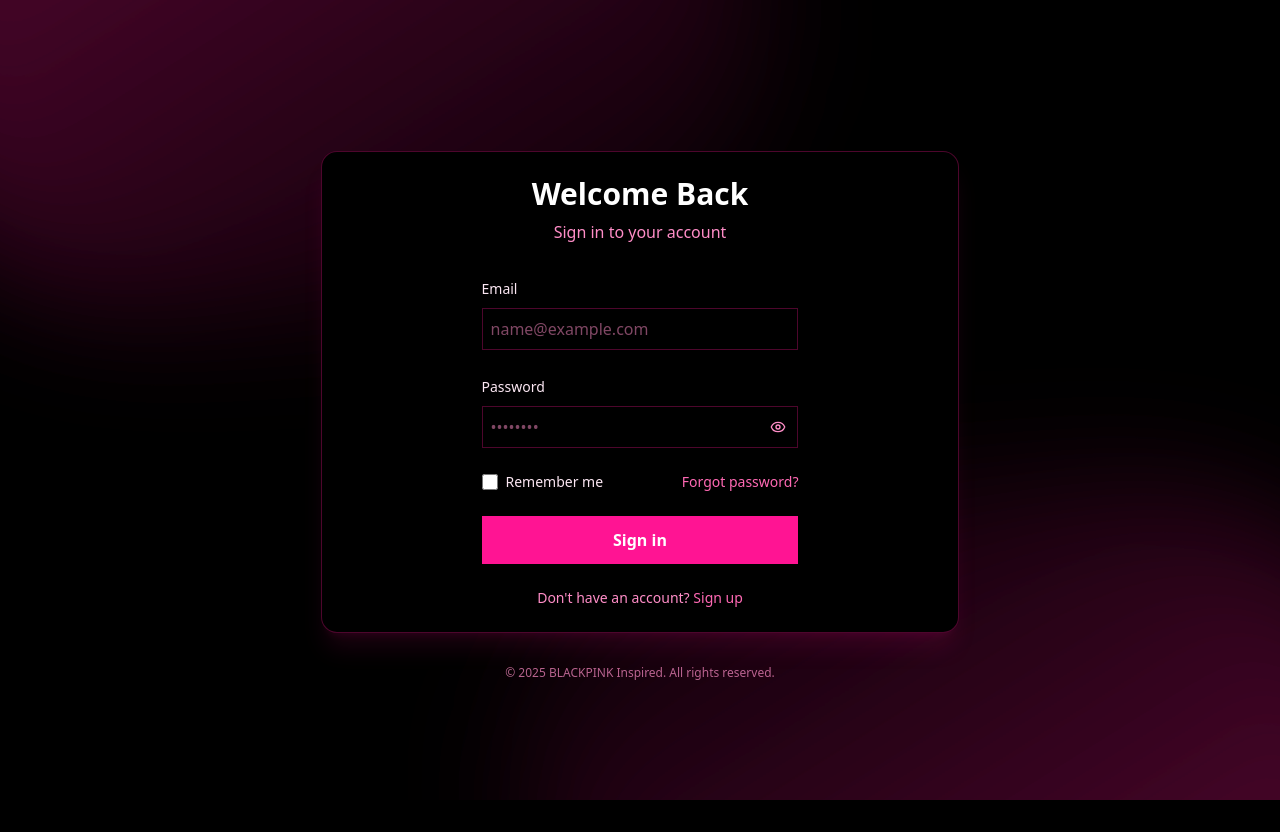
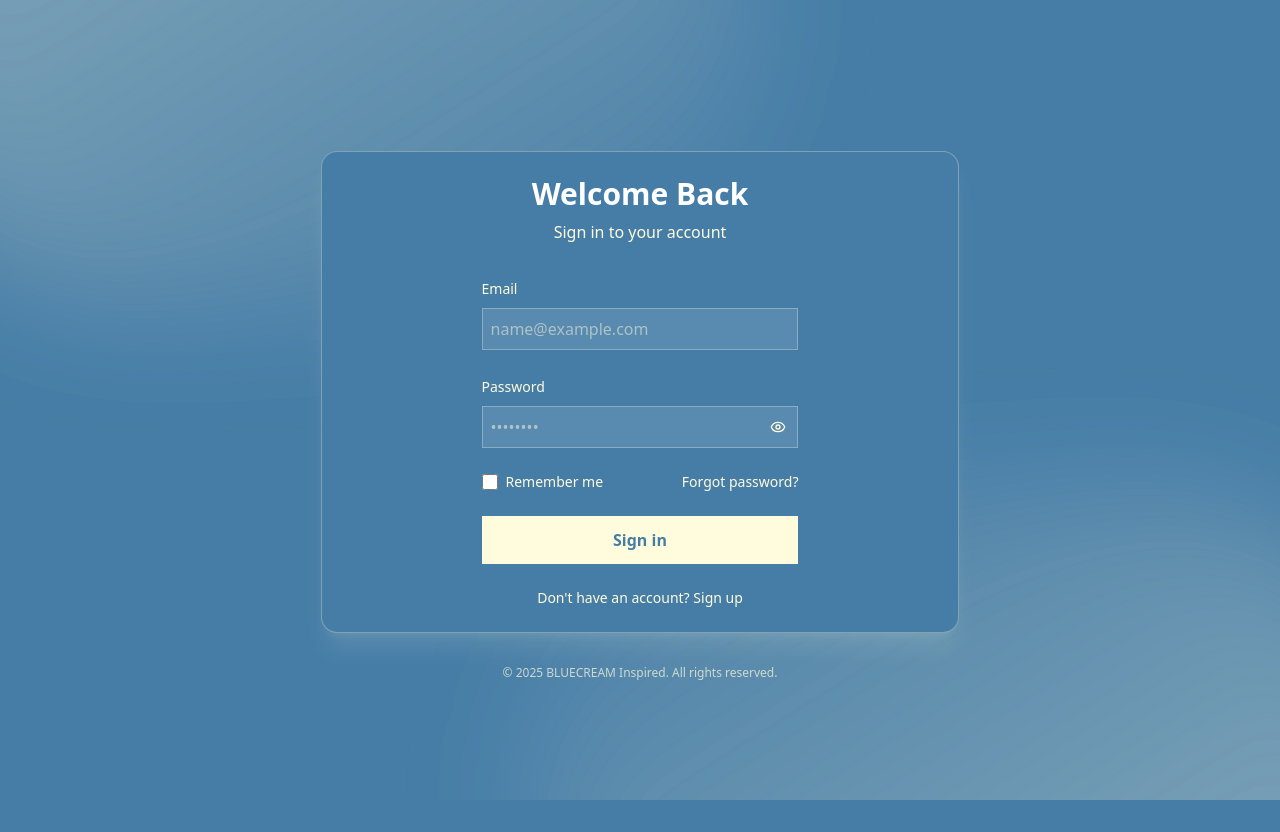
Before and after one commit to HungRed1303/Web_Library_CNPM, a React (Vite) app in the folder src/Front-end/: page /login in a window 1280 px wide. Built offline with nearby package versions, Linux system fonts and the light colour scheme.

Commit message:
fix color

```diff
--- a/src/Front-end/src/components/LoginForm.tsx
+++ b/src/Front-end/src/components/LoginForm.tsx
@@ -46,22 +46,22 @@ const handleLoginSuccess = (role) => {
   }
 
 return (
-    <div className="min-h-screen bg-black flex items-center justify-center p-4">
+  <div className="min-h-screen bg-[#467DA7] flex items-center justify-center p-4">
     <div className="absolute inset-0 overflow-hidden">
-        <div className="absolute -top-[30%] -left-[10%] w-[70%] h-[70%] rounded-full bg-gradient-to-br from-pink-600/20 to-transparent blur-3xl"></div>
-        <div className="absolute -bottom-[30%] -right-[10%] w-[70%] h-[70%] rounded-full bg-gradient-to-tl from-pink-600/20 to-transparent blur-3xl"></div>
+      <div className="absolute -top-[30%] -left-[10%] w-[70%] h-[70%] rounded-full bg-gradient-to-br from-[#FFFCDE]/20 to-transparent blur-3xl"></div>
+      <div className="absolute -bottom-[30%] -right-[10%] w-[70%] h-[70%] rounded-full bg-gradient-to-tl from-[#FFFCDE]/20 to-transparent blur-3xl"></div>
     </div>
 
     <div className="w-full max-w-[700px] z-10">
-        <div className="bg-black border border-pink-600/30 rounded-2xl shadow-xl shadow-pink-600/10 pt-6 pb-6 px-40 backdrop-blur-sm">
+      <div className="bg-[#467DA7] border border-[#FFFCDE]/30 rounded-2xl shadow-xl shadow-[#FFFCDE]/10 pt-6 pb-6 px-40 backdrop-blur-sm">
         <div className="mb-8 text-center">
           <h1 className="text-3xl font-bold text-white mb-2">Welcome Back</h1>
-            <p className="text-pink-300">Sign in to your account</p>
+          <p className="text-[#FFFCDE]">Sign in to your account</p>
         </div>
 
         <div className="space-y-6">
           <div className="space-y-2">
-              <label htmlFor="email" className="text-sm font-medium text-pink-100">
+            <label htmlFor="email" className="text-sm font-medium text-[#FFFCDE]">
               Email
             </label>
             <input
@@ -70,12 +70,12 @@ const handleLoginSuccess = (role) => {
               placeholder="name@example.com"
               value={email}
               onChange={(e) => setEmail(e.target.value)}
-                className="w-full pr-10 pl-2 py-2 bg-black/50 border border-pink-600/30 rounded-md text-white placeholder:text-pink-300/50 focus:outline-none focus:ring-2 focus:ring-pink-600 focus:border-pink-600 transition-colors"
+              className="w-full pr-10 pl-2 py-2 bg-white/10 border border-[#FFFCDE]/30 rounded-md text-white placeholder:text-[#FFFCDE]/50 focus:outline-none focus:ring-2 focus:ring-[#FFFCDE] focus:border-[#FFFCDE] transition-colors"
             />
           </div>
 
           <div className="space-y-2">
-              <label htmlFor="password" className="text-sm font-medium text-pink-100">
+            <label htmlFor="password" className="text-sm font-medium text-[#FFFCDE]">
               Password
             </label>
             <div className="relative">
@@ -85,12 +85,12 @@ const handleLoginSuccess = (role) => {
                 placeholder="••••••••"
                 value={password}
                 onChange={(e) => setPassword(e.target.value)}
-                  className="w-full pr-10 pl-2 py-2 bg-black/50 border border-pink-600/30 rounded-md text-white placeholder:text-pink-300/50 focus:outline-none focus:ring-2 focus:ring-pink-600 focus:border-pink-600 transition-colors"
+                className="w-full pr-10 pl-2 py-2 bg-white/10 border border-[#FFFCDE]/30 rounded-md text-white placeholder:text-[#FFFCDE]/50 focus:outline-none focus:ring-2 focus:ring-[#FFFCDE] focus:border-[#FFFCDE] transition-colors"
               />
               <button
                 type="button"
                 onClick={() => setShowPassword(!showPassword)}
-                  className="absolute inset-y-0 right-0 flex items-center pr-3 text-pink-300 hover:text-pink-100 transition-colors"
+                className="absolute inset-y-0 right-0 flex items-center pr-3 text-[#FFFCDE] hover:text-white transition-colors"
               >
                 {showPassword ? <EyeOff className="h-4 w-4" /> : <Eye className="h-4 w-4" />}
               </button>
@@ -104,9 +104,9 @@ const handleLoginSuccess = (role) => {
                 type="checkbox"
                 checked={rememberMe}
                 onChange={(e) => setRememberMe(e.target.checked)}
-                  className="h-4 w-4 rounded border-pink-600/30 bg-black text-pink-600 focus:ring-pink-600 focus:ring-offset-black accent-pink-600"
+                className="h-4 w-4 rounded border-[#FFFCDE]/30 bg-[#467DA7] text-[#FFFCDE] focus:ring-[#FFFCDE] focus:ring-offset-[#467DA7] accent-[#FFFCDE]"
               />
-                <label htmlFor="remember-me" className="ml-2 block text-sm text-pink-100">
+              <label htmlFor="remember-me" className="ml-2 block text-sm text-[#FFFCDE]">
                 Remember me
               </label>
             </div>
@@ -114,7 +114,7 @@ const handleLoginSuccess = (role) => {
               <button
                 type="button"
                 onClick={() => alert("Forgot password functionality would be implemented here")}
-                  className="font-medium text-pink-400 hover:text-pink-300 transition-colors"
+                className="font-medium text-[#FFFCDE] hover:text-white transition-colors"
               >
                 Forgot password?
               </button>
@@ -124,17 +124,17 @@ const handleLoginSuccess = (role) => {
           <button
             type="button"
             onClick={handleSubmit}
-              className="w-full bg-pink-600 hover:bg-pink-700 text-white font-bold py-3 px-4 rounded-lg transition-all duration-200 hover:shadow-lg hover:shadow-pink-600/50 transform hover:scale-[1.02] active:scale-[0.98]"
+            className="w-full bg-[#FFFCDE] hover:bg-[#e5e2c7] text-[#467DA7] font-bold py-3 px-4 rounded-lg transition-all duration-200 hover:shadow-lg hover:shadow-[#FFFCDE]/50 transform hover:scale-[1.02] active:scale-[0.98]"
           >
             Sign in
           </button>
 
           <div className="mt-4 text-center text-sm">
-              <span className="text-pink-300">Don't have an account? </span>
+            <span className="text-[#FFFCDE]">Don't have an account? </span>
             <button
               type="button"
               onClick={() => alert("Sign up functionality would be implemented here")}
-                className="font-medium text-pink-400 hover:text-pink-300 transition-colors"
+              className="font-medium text-[#FFFCDE] hover:text-white transition-colors"
             >
               Sign up
             </button>
@@ -143,8 +143,8 @@ const handleLoginSuccess = (role) => {
       </div>
 
       <div className="mt-8 text-center">
-          <p className="text-xs text-pink-300/70">
-            © {new Date().getFullYear()} BLACKPINK Inspired. All rights reserved.
+        <p className="text-xs text-[#FFFCDE]/70">
+          © {new Date().getFullYear()} BLUECREAM Inspired. All rights reserved.
         </p>
       </div>
     </div>
--- a/src/Front-end/src/pages/LoginPage.tsx
+++ b/src/Front-end/src/pages/LoginPage.tsx
@@ -1,11 +1,12 @@
 import LoginForm from "../components/LoginForm"
 import Footer from "../components/Footer"
+
 const LoginPage = () => {
   return (
-    <main className="min-h-screen bg-black flex items-center justify-center p-4">
+    <main className="min-h-screen bg-[#467DA7] flex items-center justify-center p-4">
       <div className="absolute inset-0 overflow-hidden">
-        <div className="absolute -top-[30%] -left-[10%] w-[70%] h-[70%] rounded-full bg-gradient-to-br from-pink-600/20 to-transparent blur-3xl"></div>
-        <div className="absolute -bottom-[30%] -right-[10%] w-[70%] h-[70%] rounded-full bg-gradient-to-tl from-pink-600/20 to-transparent blur-3xl"></div>
+        <div className="absolute -top-[30%] -left-[10%] w-[70%] h-[70%] rounded-full bg-gradient-to-br from-[#FFFCDE]/20 to-transparent blur-3xl"></div>
+        <div className="absolute -bottom-[30%] -right-[10%] w-[70%] h-[70%] rounded-full bg-gradient-to-tl from-[#FFFCDE]/20 to-transparent blur-3xl"></div>
       </div>
       <LoginForm />
     </main>
--- a/src/Front-end/tailwind.config.ts
+++ b/src/Front-end/tailwind.config.ts
@@ -20,12 +20,8 @@ const config = {
     },
     extend: {
       colors: {
-        pink: {
-          '300': '#FF8DC7',
-          '400': '#FF69B4',
-          '600': '#FF1493',
-          '700': '#C71585'
-        },
+        blue: '#467DA7',
+        cream: '#FFFCDE',
         border: 'hsl(var(--border))',
         input: 'hsl(var(--input))',
         ring: 'hsl(var(--ring))',
```
Lines whose indentation alone changed are shown as unchanged.
